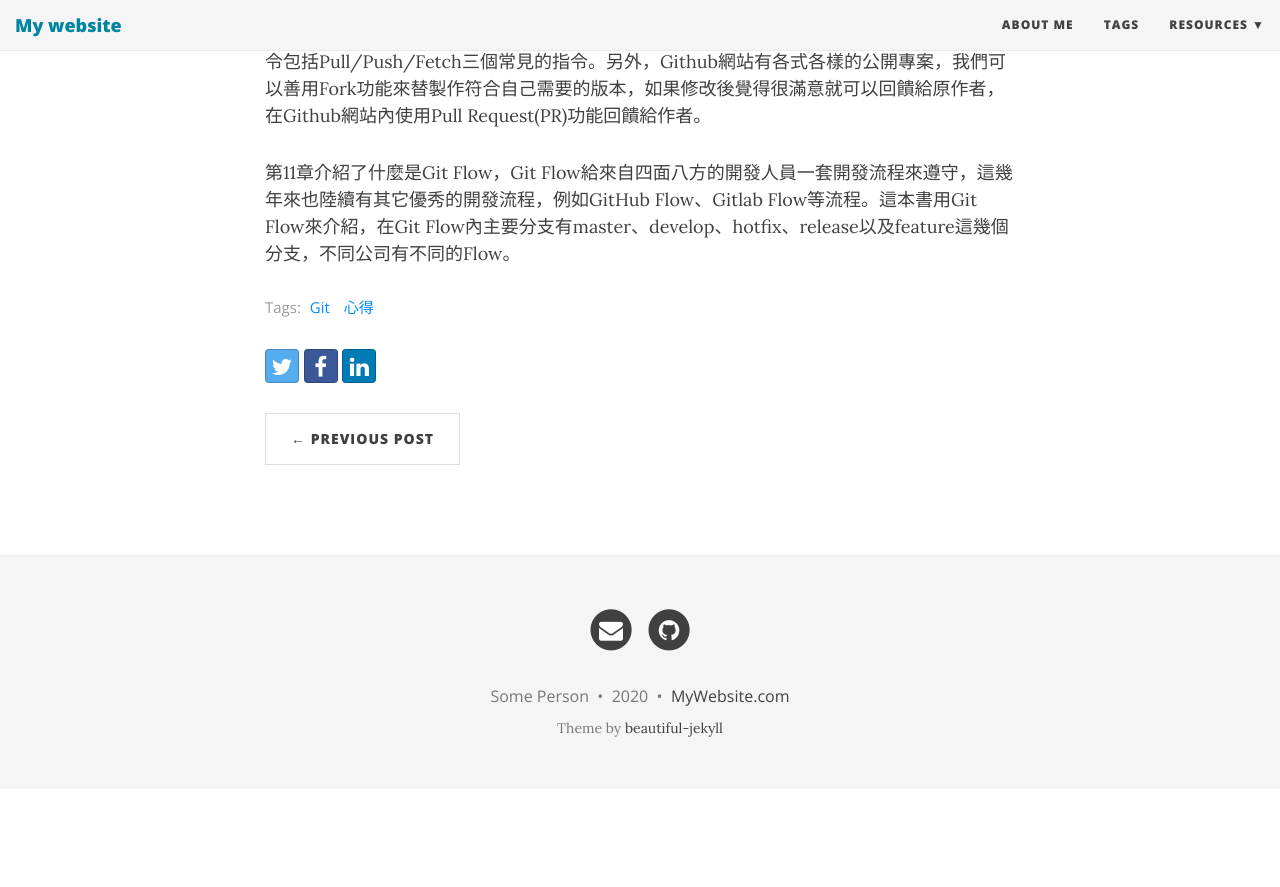
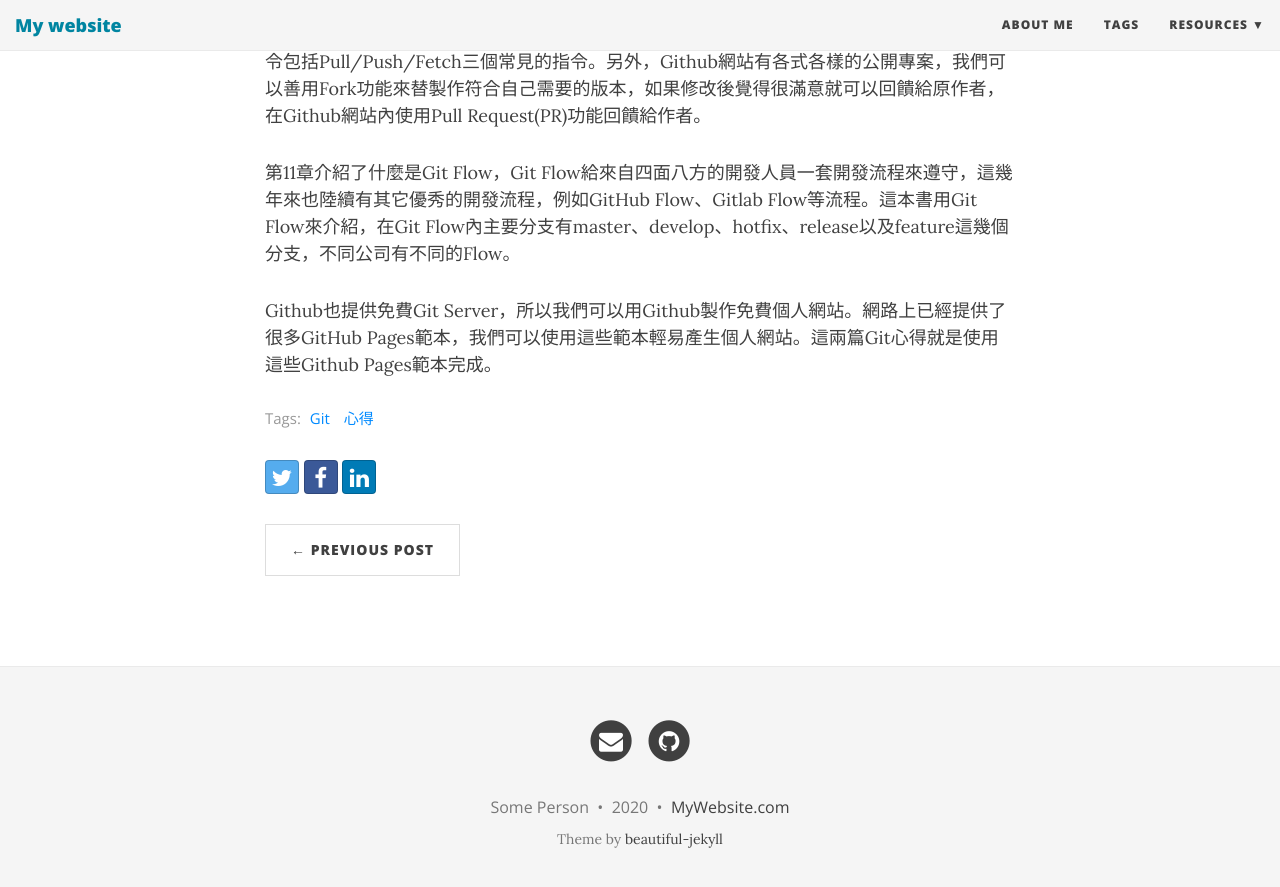
Before and after one commit to henryace/henryace.github.io, a Jekyll site: the page built from _posts/2020-10-08-git-2.md, in a window 1280 px wide and 900 px high, scrolled down 915 px. Shown: the top 887 px of the window. Built offline with Jekyll 4.4.1, drawn with Linux system fonts in a browser that asks for light colours; nearby versions of some CDN libraries; before the commit the page ends 1704 px from its top, so only the background shows below that.

Commit message:
Update 2020-10-08-git-2.md

```diff
--- a/_posts/2020-10-08-git-2.md
+++ b/_posts/2020-10-08-git-2.md
@@ -26,3 +26,5 @@ tags:
 第10章介紹了什麼是Github，現代從事軟體協作的工程師應該都有聽過Github網站，常用的指令包括Pull/Push/Fetch三個常見的指令。另外，Github網站有各式各樣的公開專案，我們可以善用Fork功能來替製作符合自己需要的版本，如果修改後覺得很滿意就可以回饋給原作者，在Github網站內使用Pull Request(PR)功能回饋給作者。<br>
 
 第11章介紹了什麼是Git Flow，Git Flow給來自四面八方的開發人員一套開發流程來遵守，這幾年來也陸續有其它優秀的開發流程，例如GitHub Flow、Gitlab Flow等流程。這本書用Git Flow來介紹，在Git Flow內主要分支有master、develop、hotfix、release以及feature這幾個分支，不同公司有不同的Flow。<br>
+
+Github也提供免費Git Server，所以我們可以用Github製作免費個人網站。網路上已經提供了很多GitHub Pages範本，我們可以使用這些範本輕易產生個人網站。這兩篇Git心得就是使用這些Github Pages範本完成。
```
